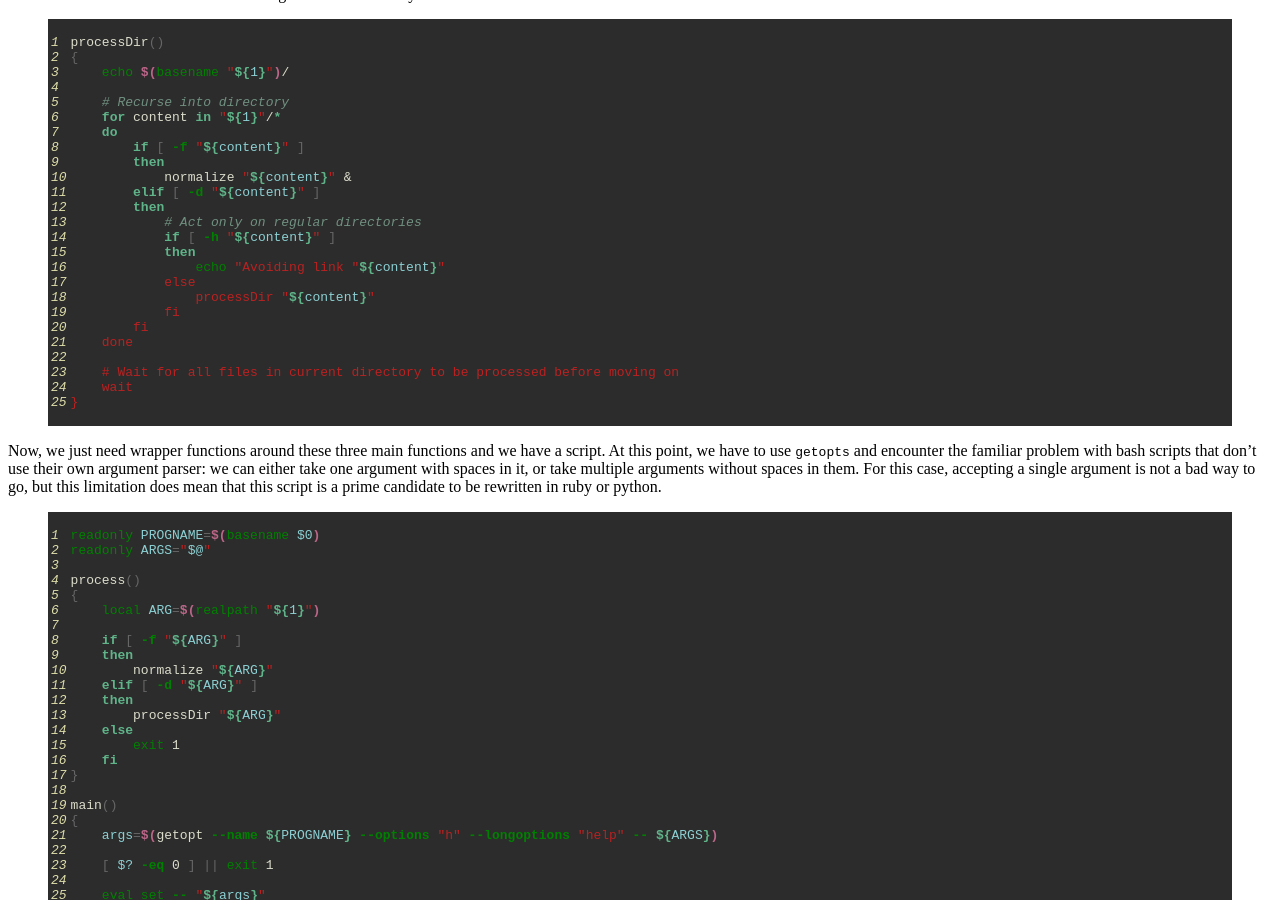
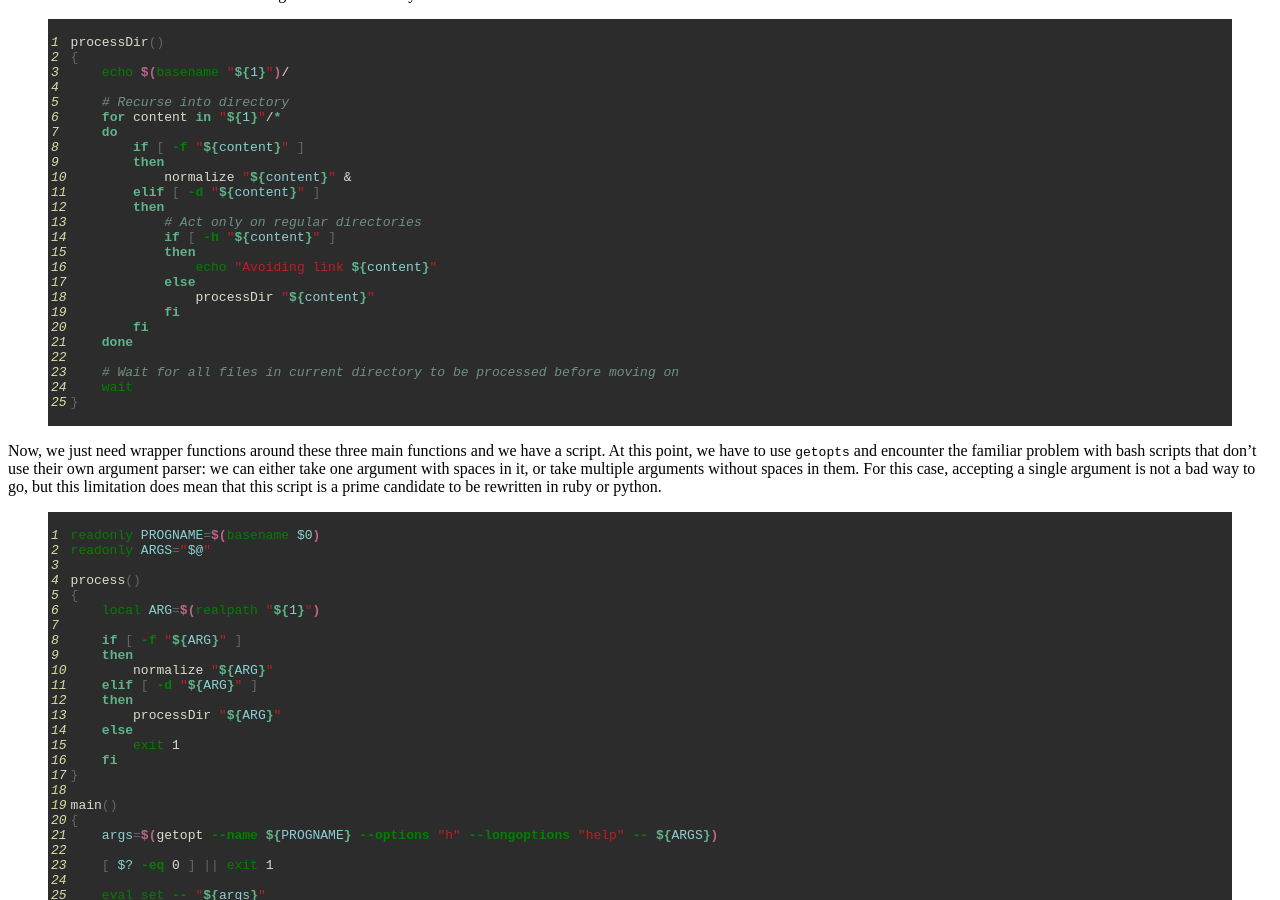
Before and after one commit to dekonvoluted/dekonvoluted.github.io, a Jekyll site: the page built from _posts/2014-11-04-normalizing-flac-files.md, in a window 1280 px wide and 900 px high, scrolled down 2278 px. Built offline with Jekyll 4.4.1, drawn with Linux system fonts in a browser that asks for light colours.

Commit message:
Fix a typo in bash code

```diff
--- a/_posts/2014-11-04-normalizing-flac-files.md
+++ b/_posts/2014-11-04-normalizing-flac-files.md
@@ -163,7 +163,7 @@ processDir()
             # Act only on regular directories
             if [ -h "${content}" ]
             then
-                echo "Avoiding link "${content}"
+                echo "Avoiding link ${content}"
             else
                 processDir "${content}"
             fi
```
